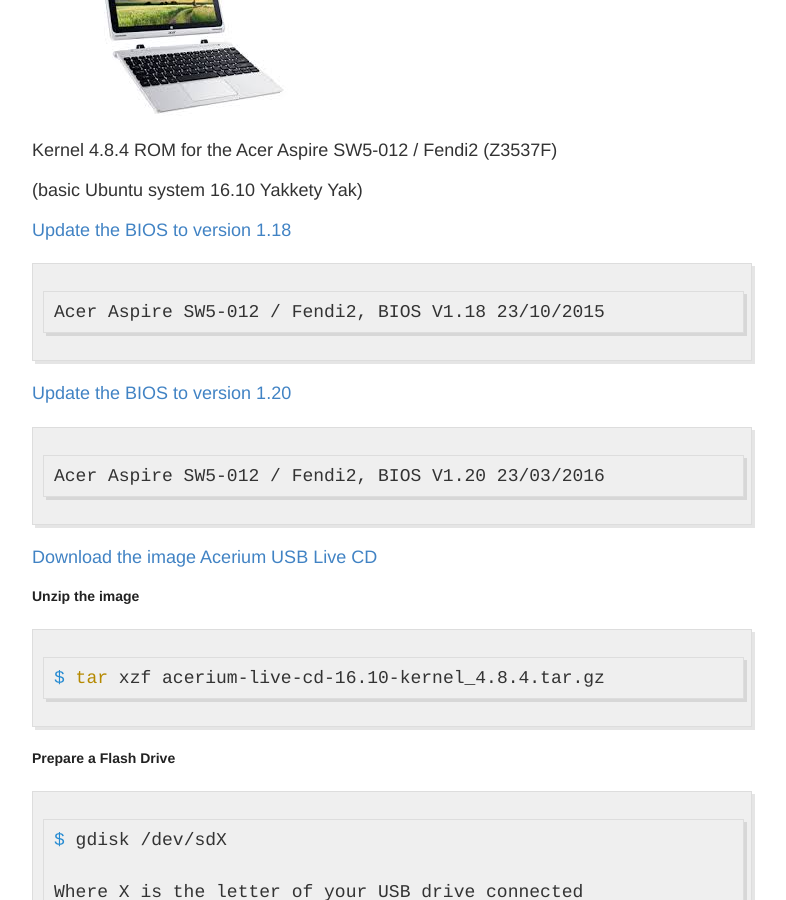
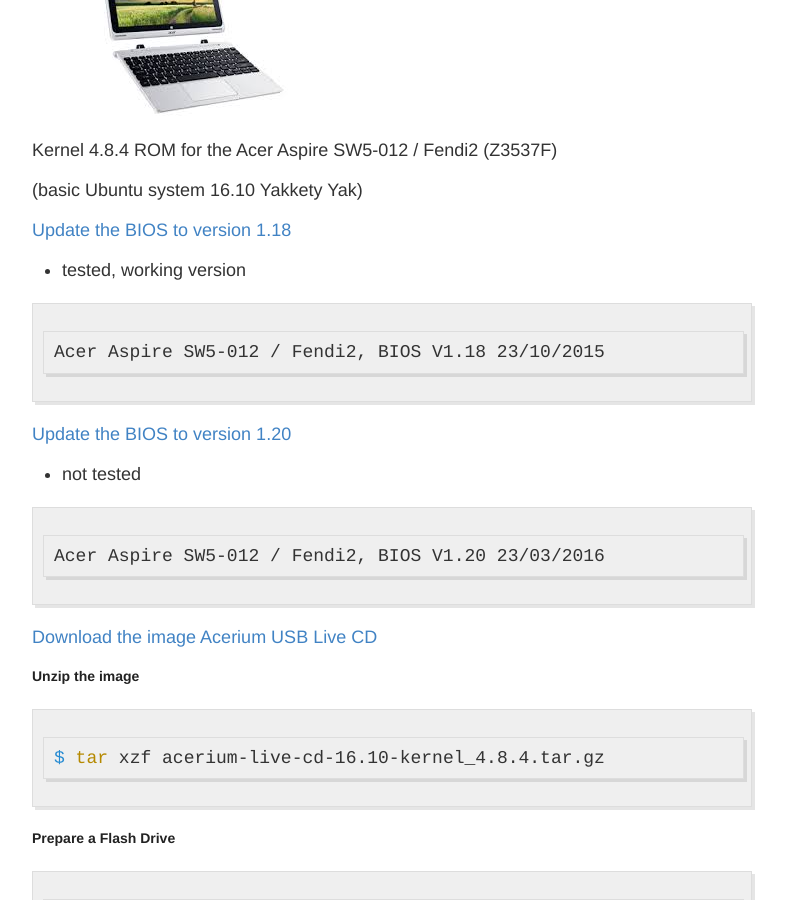
Before and after one commit to vmedvedev/andylavr.github.io, a Jekyll site: the page built from _posts/2016-11-05-english.md, in a window 1280 px wide and 900 px high, scrolled down 329 px. Shown: the whole window, without its empty margins (248-1034 px from the left). Built offline with Jekyll 4.4.1, drawn with Linux system fonts in a browser that asks for light colours.

Commit message:
Update posts

````diff
--- a/_posts/2016-11-05-english.md
+++ b/_posts/2016-11-05-english.md
@@ -15,12 +15,14 @@
 
 
 [Update the BIOS to version 1.18](http://global-download.acer.com/GDFiles/BIOS/BIOS/BIOS_Acer_1.18_A_A.zip?acerid=635811629128805837&Step1=NOTEBOOK&Step2=ASPIRE%20SWITCH&Step3=SW5-012&OS=ALL&LC=ru&BC=ACER&SC=EMEA_23)
+- tested, working version
 
 ```bash
 Acer Aspire SW5-012 / Fendi2, BIOS V1.18 23/10/2015
 ```
 
 [Update the BIOS to version 1.20](http://global-download.acer.com/GDFiles/BIOS/BIOS/BIOS_Acer_1.20_A_A.zip?acerid=635943075181893127&Step1=NOTEBOOK&Step2=ASPIRE%20SWITCH&Step3=SW5-012&OS=ALL&LC=ru&BC=ACER&SC=EMEA_23)
+- not tested
 
 ```bash
 Acer Aspire SW5-012 / Fendi2, BIOS V1.20 23/03/2016
````
Also changed, not shown: _posts/2016-11-05-russian.md (+2 -0 lines).
